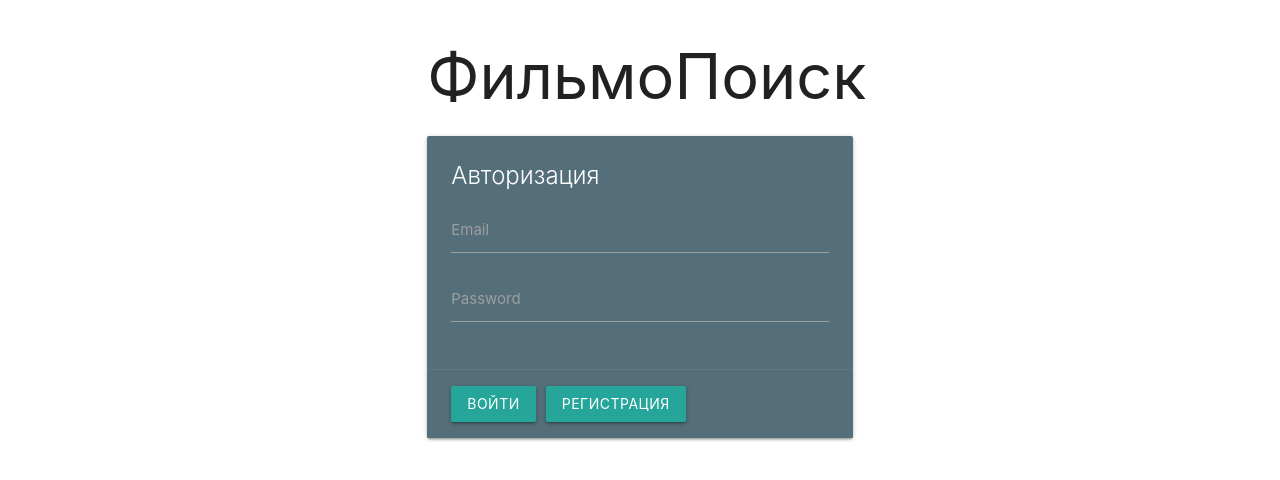
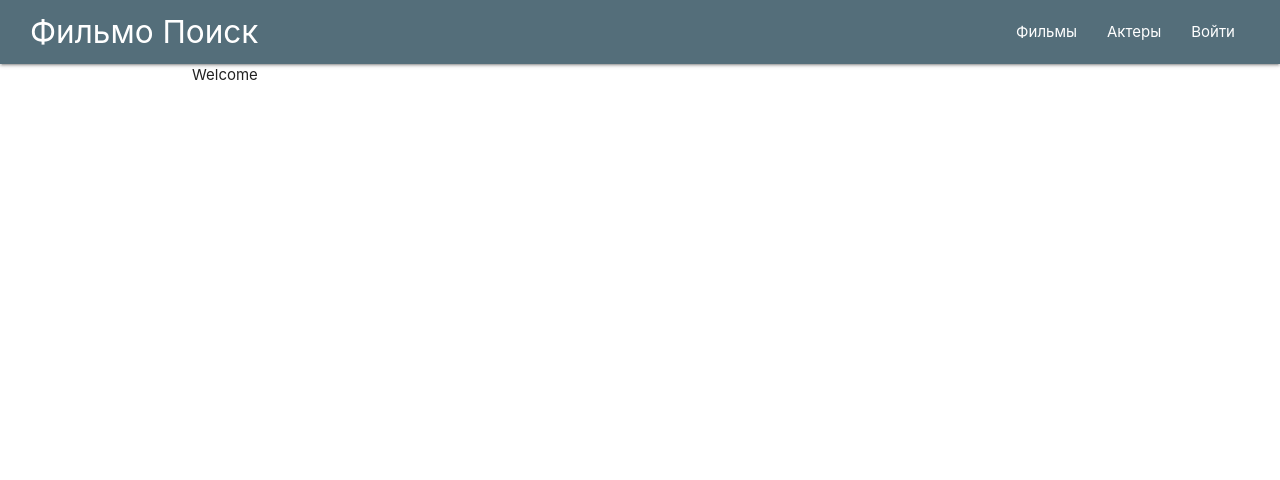
Before and after one commit to PshenichnyiKostya/FilmSearch, a React (Create React App) app in the folder client/: page / in a window 1280 px wide. Shown: the top 480 px of the page. Built offline with nearby package versions, Linux system fonts and the light colour scheme.

Commit message:
Fixed routing and changed NavBar.js

```diff
--- a/client/public/index.html
+++ b/client/public/index.html
@@ -2,19 +2,16 @@
 <html lang="en">
   <head>
     <meta charset="utf-8" />
-    <link rel="icon" href="%PUBLIC_URL%/favicon.ico" />
     <meta name="viewport" content="width=device-width, initial-scale=1" />
     <meta name="theme-color" content="#000000" />
     <meta
       name="description"
       content="Web site created using create-react-app"
     />
-    <link rel="apple-touch-icon" href="%PUBLIC_URL%/logo192.png" />
     <!--
       manifest.json provides metadata used when your web app is installed on a
       user's mobile device or desktop. See https://developers.google.com/web/fundamentals/web-app-manifest/
     -->
-    <link rel="manifest" href="%PUBLIC_URL%/manifest.json" />
     <!--
       Notice the use of %PUBLIC_URL% in the tags above.
       It will be replaced with the URL of the `public` folder during the build.
--- a/client/src/App.js
+++ b/client/src/App.js
@@ -1,47 +1,25 @@
 import React from 'react'
 import 'materialize-css'
 import {useRoutes} from "./routes"
-import {BrowserRouter, Redirect, Route, Switch} from "react-router-dom";
+import {BrowserRouter} from "react-router-dom";
 import {useAuth} from "./hooks/auth.hook";
 import {AuthContext} from "./context/AuthContext";
 import {NavBar} from "./components/NavBar";
-import FilmsPage from "./pages/FilmsPage";
-import FilmPage from "./pages/FilmPage";
-import ArtistsPage from "./pages/ArtistsPage";
-import AuthPage from "./pages/AuthPage";
 
 function App() {
     const {login, logout, token, payload} = useAuth()
-    const routes = useRoutes(payload)
+    const isUser = payload ? payload.type === "User" : false
+    const routes = useRoutes(isUser)
     return (
         <AuthContext.Provider value={{
             login, logout, token, payload
         }}>
 
             <BrowserRouter>
-                {payload && <NavBar/>}
+                {/*{payload && <NavBar/>}*/}
+                {<NavBar/>}
                 <div className='container'>
-                    {/*{routes}*/}
-                    {payload && payload.type === "User" && <Switch>
-                        <Route path="/films" exact>
-                            <FilmsPage/>
-                        </Route>
-                        <Route path="/films/:id">
-                            <FilmPage/>
-                        </Route>
-                        <Route path="/artists" exact>
-                            <ArtistsPage/>
-                        </Route>
-                        <Route>
-                            <Redirect to='/films'/>
-                        </Route>
-                    </Switch>}
-                    {!payload && <Switch>
-                        <Route path='/' exact>
-                            <AuthPage/>
-                        </Route>
-                        <Redirect to='/'/>
-                    </Switch>}
+                    {routes}
                 </div>
             </BrowserRouter>
         </AuthContext.Provider>
--- a/client/src/components/NavBar.js
+++ b/client/src/components/NavBar.js
@@ -1,15 +1,20 @@
 import React, {useContext} from "react";
-import {NavLink} from "react-router-dom";
+import {NavLink, useHistory} from "react-router-dom";
 import {AuthContext} from "../context/AuthContext";
 
 export const NavBar = () => {
-
+    const history = useHistory()
     const auth = useContext(AuthContext)
-
     const logoutHandler = (e) => {
         e.preventDefault()
         auth.logout()
+        history.push('/login')
     }
+    const loginHandler = (e) => {
+        e.preventDefault()
+        history.push('/login')
+    }
+
     return (
         <nav>
             <div className="nav-wrapper blue-grey darken-1 padding-nav">
@@ -18,7 +23,9 @@ export const NavBar = () => {
                 <ul id="nav-mobile" className="right hide-on-med-and-down">
                     <li><NavLink to='/films'>Фильмы</NavLink></li>
                     <li><NavLink to='/artists'>Актеры</NavLink></li>
-                    <li><a href='/' onClick={logoutHandler}>Выйти</a></li>
+                    {auth.payload && auth.payload.type === "User" &&
+                    <li><a href="#" onClick={logoutHandler}>Выйти</a></li>}
+                    {!auth.payload && <li><a href="#" onClick={loginHandler}>Войти</a></li>}
                 </ul>
             </div>
         </nav>
--- a/client/src/context/AuthContext.js
+++ b/client/src/context/AuthContext.js
@@ -7,6 +7,5 @@ export const AuthContext = createContext({
     },
     logout: () => {
 
-    },
-    isAuthenticated: false
+    }
 })
--- /dev/null
+++ b/client/src/pages/WelcomePage.js
@@ -0,0 +1,10 @@
+import React from "react"
+
+const WelcomePage = () => {
+    return (
+        <div>
+            Welcome
+        </div>
+    )
+}
+export default WelcomePage
--- a/client/src/routes.js
+++ b/client/src/routes.js
@@ -4,36 +4,45 @@ import AuthPage from "./pages/AuthPage";
 import FilmsPage from "./pages/FilmsPage";
 import ArtistsPage from "./pages/ArtistsPage";
 import FilmPage from "./pages/FilmPage";
+import WelcomePage from "./pages/WelcomePage";
+
 
 export const useRoutes = (payload) => {
+    function PrivateRoute({children}) {
+        return (
+            <Route exact
+                   render={() => {
                        if (payload) {
-        if (payload.type === "User") {
-            return (
-                <Switch>
+                           return (<Redirect
+                               to={{
+                                   pathname: "/films",
+                               }}
+                           />)
+                       } else {
+                           return children
+                       }
+                   }}
+            />
+        );
+    }
+
+    return (<Switch>
+        <Route path="/films/:id">
+            <FilmPage/>
+        </Route>
         <Route path="/films" exact>
             <FilmsPage/>
-                    </Route>
-                    <Route path="/films/:id">
-                        <FilmPage/>
         </Route>
         <Route path="/artists" exact>
             <ArtistsPage/>
         </Route>
+        <Route path="/" exact>
+            <WelcomePage/>
+        </Route>
+        <PrivateRoute path="/login">
+            <AuthPage/>
+        </PrivateRoute>
+        <Route exact render={() => <Redirect to='/'/>}/>
+    </Switch>)
 
-                    <Route>
-                        <Redirect to='/films'/>
-                    </Route>
-                </Switch>
-            )
 }
-    } else {
-        return (
-            <Switch>
-                <Route path='/' exact>
-                    <AuthPage/>
-                </Route>
-                <Redirect to='/'/>
-            </Switch>
-        )
-    }
-}
```
Lines whose indentation alone changed are shown as unchanged.
